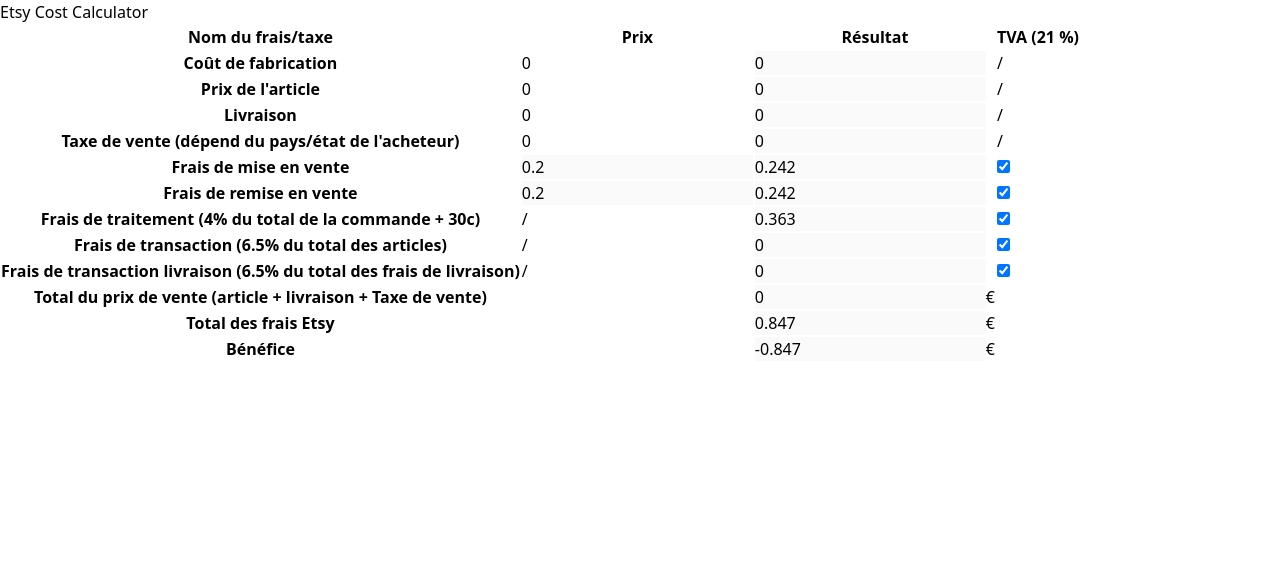
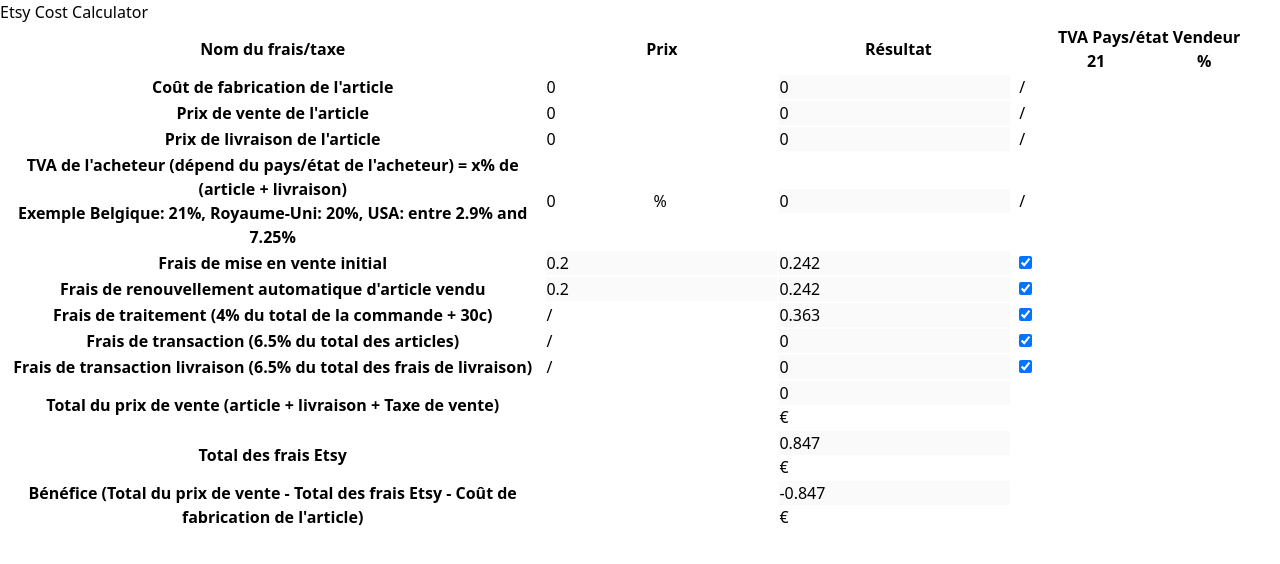
Before and after one commit to yaberkane05/etsycostcalculator, a Next.js app: page / in a window 1280 px wide. Shown: the top 564 px of the page. Built offline with nearby package versions, Linux system fonts and the light colour scheme.

Commit message:
finish first version

```diff
--- a/src/components/calculator.tsx
+++ b/src/components/calculator.tsx
@@ -11,6 +11,7 @@
 };
 
 interface IFormInputs {
+    globalVat: number;
     manufacturingCost: number;
     manufacturingCostRes: number;
     initialCost: number;
@@ -35,7 +36,7 @@
     vatTrigger: any;
 }
 
-const globalVat = 0.21;
+const globalVat = 21;
 const currency = '€';
 
 const RealtimeValues: { [name: string]: IPrice } = {
@@ -44,7 +45,7 @@
     listingCost: { price: 0.2, vat: 0.0, isVat: true },
     relistingAfterSaleCost: { price: 0.2, vat: 0.0, isVat: true },
     processingCost: { price: 0.3, vat: 0.0, isVat: true },
-    countryTax: { price: 0.0, vat: 0.0, isVat: false },
+    countryTax: { price: 0, vat: 0, isVat: false },
     transactionCost: { price: 0.0, vat: 0.0, isVat: true },
     transactionShippingCost: { price: 0.0, vat: 0.0, isVat: true },
     total: { price: 0.0, vat: 0.0, isVat: false },
@@ -66,6 +67,7 @@
     const watchShippingCost = watch('shippingCost', RealtimeValues.shippingCost.price);
     const watchCountryTax = watch('countryTax', RealtimeValues.countryTax.price);
     const watchManufacturingCost = watch('manufacturingCost', RealtimeValues.manufacturingCost.price);
+    const watchGlobalVat = watch('globalVat', globalVat);
     const watchVatTrigger = watch('vatTrigger');
 
     useEffect(() => {
@@ -79,7 +81,11 @@
         setValue('transactionCostRes', getResult(RealtimeValues.transactionCost));
         setValue('transactionShippingCostRes', getResult(RealtimeValues.transactionShippingCost));
 
-        calculateAndSetTotal();
+        //total
+        const total = calculateAndSetTotal();
+        //cost total
+        const costTotal = getValues('totalOrder') - total - getValues('manufacturingCost');
+        setValue('profit', +(!isNaN(costTotal) ? costTotal : 0).toPrecision(4));
     }, [watchVatTrigger]);
 
     useEffect(() => {
@@ -95,8 +101,12 @@
         setValue('manufacturingCostRes', getResult(RealtimeValues.manufacturingCost));
         RealtimeValues['shippingCost'] = { price: shippingCost, vat: RealtimeValues.shippingCost.isVat ? calculateVAT(shippingCost): 0, isVat: RealtimeValues.shippingCost.isVat };
         setValue('shippingCostRes', getResult(RealtimeValues.shippingCost));
-        RealtimeValues['countryTax'] = { price: countryTax, vat: RealtimeValues.countryTax.isVat ? calculateVAT(countryTax): 0, isVat: RealtimeValues.countryTax.isVat };
+
+        const countryTaxDecimal = (countryTax / 100);
+        const countryTaxCalculated = +(countryTaxDecimal * (+initialCost + +shippingCost)).toPrecision(4);
+        RealtimeValues['countryTax'] = { price: countryTaxCalculated, vat: RealtimeValues.countryTax.isVat ? calculateVAT(countryTaxCalculated): 0, isVat: RealtimeValues.countryTax.isVat };
         setValue('countryTaxRes', getResult(RealtimeValues.countryTax));
+
         //TODO: refactor to do it once
         RealtimeValues['listingCost'] = { price: RealtimeValues.listingCost.price, vat: RealtimeValues.listingCost.isVat ? calculateVAT(RealtimeValues.listingCost.price): 0, isVat: RealtimeValues.listingCost.isVat };
         setValue('listingCostRes', getResult(RealtimeValues.listingCost));
@@ -104,7 +114,7 @@
         setValue('relistingAfterSaleCostRes', getResult(RealtimeValues.relistingAfterSaleCost));
         //
 
-        const totalOrder: number = +(+initialCost + +shippingCost + +countryTax).toPrecision(4);
+        const totalOrder: number = +(+initialCost + +shippingCost + +countryTaxCalculated).toPrecision(4);
 
         const processingCost = (0.04 * totalOrder) + 0.3;
         RealtimeValues['processingCost'] = { price: processingCost, vat: RealtimeValues.processingCost.isVat ? calculateVAT(processingCost): 0, isVat: RealtimeValues.processingCost.isVat };
@@ -126,9 +136,9 @@
         setValue('profit', +(totalOrder - total - manufacturingCost).toPrecision(4));
 
     // eslint-disable-next-line react-hooks/exhaustive-deps
-    }, [watchInitialCost, watchShippingCost, watchCountryTax, watchManufacturingCost]);
+    }, [watchInitialCost, watchShippingCost, watchCountryTax, watchManufacturingCost, watchGlobalVat]);
 
-    const calculateVAT = (cost: number): number => cost * globalVat;
+    const calculateVAT = (cost: number): number => cost * (getValues('globalVat') / 100);
 
     const setVAT = (truthy: boolean, field: string): void => {
         let t = RealtimeValues[field];
@@ -158,8 +168,8 @@
 
 	return (
         <div className="relative overflow-x-auto">
-            <table className="w-full text-sm text-left text-gray-500 dark:text-gray-400">
-                <thead className="text-xs text-gray-700 uppercase bg-gray-200 dark:bg-gray-700 dark:text-gray-400">
+            <table className="w-full text-sm text-left text-slate-500 dark:text-slate-400">
+                <thead className="text-xs uppercase bg-blue-200 text-slate-700 dark:bg-blue-700 dark:text-slate-400">
                     <tr>
                         <th scope="col" className="px-6 py-3">
                             Nom du frais/taxe
@@ -171,14 +181,24 @@
                             Résultat
                         </th>
                         <th scope="col" className="px-6 py-3">
-                            TVA ({globalVat * 100} %)
+                            <span>TVA Pays/état Vendeur</span>
+                            <input
+                                className="mx-2 border-1 invalid:border-red-500"
+					    	    type="number"
+					    	    min={0}
+                                max={100}
+					    	    step={0.1}
+                	            defaultValue={globalVat}
+                	            {...register("globalVat", { required: true })}
+					        />
+                            <span>%</span>
                         </th>
                     </tr>
                 </thead>
                 <tbody>
-                    <tr className="bg-white border-b dark:bg-gray-800 dark:border-gray-700">
-                        <th scope="row" className="px-6 py-4 font-medium text-gray-900 whitespace-nowrap dark:text-white">
-                            Coût de fabrication
+                    <tr className="bg-white border-b dark:bg-blue-800 dark:border-blue-700">
+                        <th scope="row" className="px-6 py-4 font-medium text-slate-900 whitespace-nowrap dark:text-white">
+                            Coût de fabrication de l'article
                         </th>
                         <td className="px-6 py-4">
                             <input
@@ -201,9 +221,9 @@
                             /
                         </td>
                     </tr>
-                    <tr className="bg-white border-b dark:bg-gray-800 dark:border-gray-700">
-                        <th scope="row" className="px-6 py-4 font-medium text-gray-900 whitespace-nowrap dark:text-white">
-                            Prix de l'article
+                    <tr className="bg-white border-b dark:bg-blue-800 dark:border-blue-700">
+                        <th scope="row" className="px-6 py-4 font-medium text-slate-900 whitespace-nowrap dark:text-white">
+                            Prix de vente de l'article
                         </th>
                         <td className="px-6 py-4">
                             <input
@@ -226,9 +246,9 @@
                             /
                         </td>
                     </tr>
-                    <tr className="bg-white border-b dark:bg-gray-800 dark:border-gray-700">
-                        <th scope="row" className="px-6 py-4 font-medium text-gray-900 whitespace-nowrap dark:text-white">
-                            Livraison
+                    <tr className="bg-white border-b dark:bg-blue-800 dark:border-blue-700">
+                        <th scope="row" className="px-6 py-4 font-medium text-slate-900 whitespace-nowrap dark:text-white">
+                            Prix de livraison de l'article
                         </th>
                         <td className="px-6 py-4">
                             <input
@@ -251,18 +271,22 @@
                             /
                         </td>
                     </tr>
-                    <tr className="bg-white border-b dark:bg-gray-800 dark:border-gray-700">
-                        <th scope="row" className="px-6 py-4 font-medium text-gray-900 whitespace-nowrap dark:text-white">
-                            Taxe de vente (dépend du pays/état de l'acheteur)
+                    <tr className="bg-white border-b dark:bg-blue-800 dark:border-blue-700">
+                        <th scope="row" className="px-6 py-4 font-medium text-slate-900 whitespace-nowrap dark:text-white">
+                            <p>TVA de l'acheteur (dépend du pays/état de l'acheteur) = x% de (article + livraison)</p>
+                            <p>Exemple Belgique: 21%, Royaume-Uni: 20%, USA: entre 2.9% and 7.25%</p>
                         </th>
                         <td className="px-6 py-4">
                             <input
+                                className="border-1 invalid:border-red-500"
 					    	    type="number"
 					    	    min={0}
+                                max={100}
 					    	    step={0.1}
                 	            defaultValue={RealtimeValues.countryTax.price}
                 	            {...register("countryTax", { required: true })}
 					        />
+                            <span className="ml-2">%</span>
                         </td>
                         <td className="px-6 py-4">
                             <input
@@ -276,9 +300,9 @@
                             /
                         </td>
                     </tr>
-                    <tr className="bg-white border-b dark:bg-gray-800 dark:border-gray-700">
-                        <th scope="row" className="px-6 py-4 font-medium text-gray-900 whitespace-nowrap dark:text-white">
-                            Frais de mise en vente
+                    <tr className="bg-white border-b dark:bg-blue-800 dark:border-blue-700">
+                        <th scope="row" className="px-6 py-4 font-medium text-slate-900 whitespace-nowrap dark:text-white">
+                            Frais de mise en vente initial
                         </th>
                         <td className="px-6 py-4">
                             <input
@@ -309,9 +333,9 @@
                                 />
                         </td>
                     </tr>
-                    <tr className="bg-white border-b dark:bg-gray-800 dark:border-gray-700">
-                        <th scope="row" className="px-6 py-4 font-medium text-gray-900 whitespace-nowrap dark:text-white">
-                            Frais de remise en vente
+                    <tr className="bg-white border-b dark:bg-blue-800 dark:border-blue-700">
+                        <th scope="row" className="px-6 py-4 font-medium text-slate-900 whitespace-nowrap dark:text-white">
+                            Frais de renouvellement automatique d'article vendu
                         </th>
                         <td className="px-6 py-4">
                             <input
@@ -342,8 +366,8 @@
                                 />
                         </td>
                     </tr>
-                    <tr className="bg-white border-b dark:bg-gray-800 dark:border-gray-700">
-                        <th scope="row" className="px-6 py-4 font-medium text-gray-900 whitespace-nowrap dark:text-white">
+                    <tr className="bg-white border-b dark:bg-blue-800 dark:border-blue-700">
+                        <th scope="row" className="px-6 py-4 font-medium text-slate-900 whitespace-nowrap dark:text-white">
                             Frais de traitement (4% du total de la commande + 30c)
                         </th>
                         <td className="px-6 py-4">
@@ -367,8 +391,8 @@
                                 />
                         </td>
                     </tr>
-                    <tr className="bg-white border-b dark:bg-gray-800 dark:border-gray-700">
-                        <th scope="row" className="px-6 py-4 font-medium text-gray-900 whitespace-nowrap dark:text-white">
+                    <tr className="bg-white border-b dark:bg-blue-800 dark:border-blue-700">
+                        <th scope="row" className="px-6 py-4 font-medium text-slate-900 whitespace-nowrap dark:text-white">
                             Frais de transaction (6.5% du total des articles)
                         </th>
                         <td className="px-6 py-4">
@@ -392,8 +416,8 @@
                                 />
                         </td>
                     </tr>
-                    <tr className="bg-white border-b dark:bg-gray-800 dark:border-gray-700">
-                        <th scope="row" className="px-6 py-4 font-medium text-gray-900 whitespace-nowrap dark:text-white">
+                    <tr className="bg-white border-b dark:bg-blue-800 dark:border-blue-700">
+                        <th scope="row" className="px-6 py-4 font-medium text-slate-900 whitespace-nowrap dark:text-white">
                             Frais de transaction livraison (6.5% du total des frais de livraison)
                         </th>
                         <td className="px-6 py-4">
@@ -419,14 +443,14 @@
                     </tr>
                 </tbody>
                 <tfoot>
-                    <tr className="font-semibold text-gray-900 bg-gray-200 dark:text-white">
+                    <tr className="font-semibold bg-blue-100 text-slate-900 dark:text-white">
                         <th scope="row" className="px-6 py-3 text-base">
                             Total du prix de vente (article + livraison + Taxe de vente)
                         </th>
                         <td className="px-6 py-3"></td>
                         <td className="px-6 py-3">
                             <input
-                                className="bg-gray-200 border-0"
+                                className="bg-blue-100 border-0"
                                 type="number"
                                 disabled
                                 {...register("totalOrder")}
@@ -435,12 +459,12 @@
                         </td>
                         <td className="px-6 py-3"></td>
                     </tr>
-                    <tr className="font-semibold text-gray-900 bg-gray-300 dark:text-white">
+                    <tr className="font-semibold bg-blue-200 text-slate-900 dark:text-white">
                         <th scope="row" className="px-6 py-3 text-base">Total des frais Etsy</th>
                         <td className="px-6 py-3"></td>
                         <td className="px-6 py-3">
                             <input
-                                className="bg-gray-300 border-0"
+                                className="bg-blue-200 border-0"
                                 type="number"
                                 disabled
                                 {...register("total")}
@@ -449,14 +473,14 @@
                         </td>
                         <td className="px-6 py-3"></td>
                     </tr>
-                    <tr className="font-semibold text-gray-900 bg-gray-100 dark:text-white">
+                    <tr className="font-semibold bg-blue-100 text-slate-900 dark:text-white">
                         <th scope="row" className="px-6 py-3 text-base">
-                            Bénéfice
+                            Bénéfice (Total du prix de vente - Total des frais Etsy - Coût de fabrication de l'article)
                         </th>
                         <td className="px-6 py-3"></td>
                         <td className="px-6 py-3">
                             <input
-                                className="bg-gray-100 border-0"
+                                className="bg-blue-100 border-0"
                                 type="number"
                                 disabled
                                 {...register("profit")}
--- a/src/pages/_document.tsx
+++ b/src/pages/_document.tsx
@@ -4,7 +4,7 @@
   return (
     <Html lang="en">
       <Head />
-      <body data-theme="corporate">
+      <body className='bg-slate-100' data-theme="corporate">
         <Main />
         <NextScript />
       </body>
--- a/src/pages/index.tsx
+++ b/src/pages/index.tsx
@@ -7,7 +7,7 @@
         <Head>
             <title>Etsy Cost Calculator</title>
         </Head>
-        <main className="h-auto p-12 m-auto antialiased bg-gray-50">
+        <main className="h-auto p-12 m-auto antialiased">
             <div>
                 <h1 className="mb-6 text-3xl font-semibold">Etsy Cost Calculator</h1>
                 <Calculator />
```
